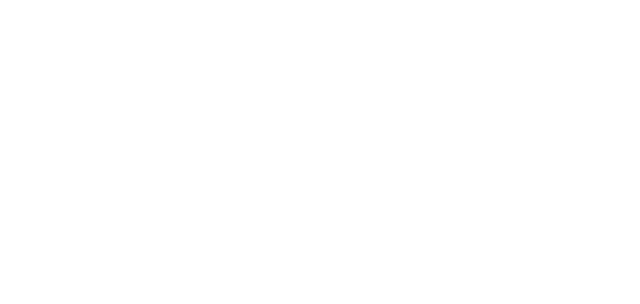
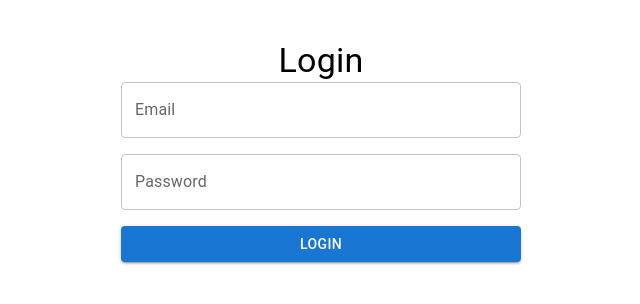
Before and after one commit to zus-pop/pod-booking-admin-dashboard, a React (Vite) app: page /login in a window 1280 px wide. Before the commit this address had no page. Shown: the top 304 px of the page, without its empty margins (327-967 px from the left). Built offline with nearby package versions, Linux system fonts and the light colour scheme.

Commit message:
Add data to manage

```diff
--- a/src/Router.jsx
+++ b/src/Router.jsx
@@ -1,6 +1,7 @@
 import React from "react";
 import { BrowserRouter as Router, Route, Routes } from "react-router-dom";
 import App from "./App";
+import Login from "./scenes/login/Login";
 import {
   Dashboard,
   Team,
@@ -15,16 +16,20 @@ import {
   Calendar,
   Stream,
 } from "./scenes";
+import ManageUsers from "./scenes/users/ManageUsers";
+import PODManage from "./scenes/pods/PODManage";
+import Stores from "./scenes/stores/ManageStores";
 
 const AppRouter = () => {
   return (
     <Router>
       <Routes>
+        <Route path="/login" element={<Login />} />
         <Route path="/" element={<App />}>
           <Route path="/" element={<Dashboard />} />
-          <Route path="/team" element={<Team />} />
-          <Route path="/contacts" element={<Contacts />} />
-          <Route path="/invoices" element={<Invoices />} />
+          <Route path="/users" element={<ManageUsers/>} />
+          <Route path="/store" element={<Stores />} />
+          <Route path="/pod" element={<PODManage />} />
           <Route path="/form" element={<Form />} />
           <Route path="/calendar" element={<Calendar />} />
           <Route path="/bar" element={<Bar />} />
--- a/src/scenes/index.js
+++ b/src/scenes/index.js
@@ -1,9 +1,9 @@
 import Navbar from "./layout/navbar";
 import SideBar from "./layout/sidebar";
 import Dashboard from "./dashboard";
-import Team from "./team";
-import Invoices from "./invoices";
-import Contacts from "./contacts";
+import Team from "./pods/PODManage";
+import Invoices from "./users/ManageUsers";
+import Contacts from "./stores/ManageStores";
 import Form from "./form";
 import Calendar from "./calendar";
 import Bar from "./bar";
--- a/src/scenes/layout/sidebar/index.jsx
+++ b/src/scenes/layout/sidebar/index.jsx
@@ -154,20 +154,20 @@ const SideBar = () => {
           }}
         >
           <Item
-            title="Manage Team"
-            path="/team"
+            title="Manage Users"
+            path="/users"
             colors={colors}
             icon={<PeopleAltOutlined />}
           />
           <Item
-            title="Contacts Information"
-            path="/contacts"
+            title="POD"
+            path="/pod"
             colors={colors}
             icon={<ContactsOutlined />}
           />
           <Item
-            title="Invoices Balances"
-            path="/invoices"
+            title="Stores"
+            path="/store"
             colors={colors}
             icon={<ReceiptOutlined />}
           />
--- /dev/null
+++ b/src/scenes/login/Login.jsx
@@ -0,0 +1,103 @@
+import React, { useState } from 'react';
+import { Box, Button, TextField, Typography } from '@mui/material';
+import { Formik } from 'formik';
+import * as yup from 'yup';
+import { useNavigate } from 'react-router-dom';
+
+const loginSchema = yup.object().shape({
+  email: yup.string().email('Invalid email').required('Required'),
+  password: yup.string().required('Required'),
+});
+
+const Login = () => {
+  const [errorMessage, setErrorMessage] = useState('');
+  const navigate = useNavigate();
+
+  const handleLogin = async (values, actions) => {
+    try {
+      const response = await fetch('http://3.27.69.109:3000/api/v1/auth/login', {
+        method: 'POST',
+        headers: {
+          'Content-Type': 'application/json',
+        },
+        body: JSON.stringify(values),
+      });
+
+      if (!response.ok) {
+        const errorData = await response.json();
+        setErrorMessage(errorData.message);
+        actions.setSubmitting(false);
+        return;
+      }
+
+      const data = await response.json();
+      console.log('Login successful:', data);
+      navigate('/');
+    } catch (error) {
+      setErrorMessage('An error occurred. Please try again.');
+    } finally {
+      actions.setSubmitting(false);
+    }
+  };
+
+  return (
+    <Box sx={{ maxWidth: 400, mx: 'auto', mt: 5 }}>
+      <Typography variant="h4" align="center">Login</Typography>
+      {errorMessage && <Typography color="error">{errorMessage}</Typography>}
+      <Formik
+        initialValues={{ email: '', password: '' }}
+        validationSchema={loginSchema}
+        onSubmit={handleLogin}
+      >
+        {({
+          values,
+          errors,
+          touched,
+          handleBlur,
+          handleChange,
+          handleSubmit,
+          isSubmitting,
+        }) => (
+          <form onSubmit={handleSubmit}>
+            <TextField
+              fullWidth
+              variant="outlined"
+              label="Email"
+              name="email"
+              onBlur={handleBlur}
+              onChange={handleChange}
+              value={values.email}
+              error={touched.email && Boolean(errors.email)}
+              helperText={touched.email && errors.email}
+              sx={{ mb: 2 }}
+            />
+            <TextField
+              fullWidth
+              variant="outlined"
+              label="Password"
+              name="password"
+              type="password"
+              onBlur={handleBlur}
+              onChange={handleChange}
+              value={values.password}
+              error={touched.password && Boolean(errors.password)}
+              helperText={touched.password && errors.password}
+              sx={{ mb: 2 }}
+            />
+            <Button
+              fullWidth
+              variant="contained"
+              color="primary"
+              type="submit"
+              disabled={isSubmitting}
+            >
+              Login
+            </Button>
+          </form>
+        )}
+      </Formik>
+    </Box>
+  );
+};
+
+export default Login;
--- a/src/scenes/invoices/index.jsx
+++ b/src/scenes/stores/ManageStores.jsx
@@ -1,50 +1,66 @@
-import { Box, Typography, useTheme } from "@mui/material";
+import { Box, useTheme } from "@mui/material";
 import { Header } from "../../components";
-import { DataGrid } from "@mui/x-data-grid";
-import { mockDataInvoices } from "../../data/mockData";
+import { DataGrid, GridToolbar } from "@mui/x-data-grid";
+import { mockDataContacts } from "../../data/mockData";
 import { tokens } from "../../theme";
-
-const Invoices = () => {
+import { useState, useEffect } from 'react';
+const Stores = () => {
   const theme = useTheme();
   const colors = tokens(theme.palette.mode);
+  const baseUrl = 'http://3.27.69.109:3000/api/v1'
+  const [data, setData] = useState([]);
+  useEffect(() => {
+    fetchData();
+  }, []); // Empty dependency array ensures the effect runs once on mount
 
+  // Function to fetch data
+  const fetchData = async () => {
+    try {
+      // Make a GET request using the Fetch API
+      const response = await fetch(`${baseUrl}/stores`);
+
+      // Check if the response is successful (status code 200-299)
+      if (!response.ok) {
+        throw new Error('Network response was not ok');
+      }
+
+      // Parse the JSON data from the response
+      const result = await response.json();
+
+      // Update the state with the fetched data
+      setData(result);
+    } catch (error) {
+      console.error('Error fetching data:', error.message);
+    }
+  };
   const columns = [
-    { field: "id", headerName: "ID" },
+    { field: "store_id", headerName: "ID", flex: 1 },
     {
-      field: "name",
+      field: "store_name",
       headerName: "Name",
       flex: 1,
       cellClassName: "name-column--cell",
     },
+
     {
-      field: "phone",
+      field: "hotline",
       headerName: "Phone Number",
       flex: 1,
     },
+
     {
-      field: "email",
-      headerName: "Email",
+      field: "address",
+      headerName: "Address",
       flex: 1,
     },
-    {
-      field: "cost",
-      headerName: "Cost",
-      flex: 1,
-      renderCell: (params) => (
-        <Typography color={colors.greenAccent[500]}>
-          ${params.row.cost}
-        </Typography>
-      ),
-    },
-    {
-      field: "date",
-      headerName: "Date",
-      flex: 1,
-    },
+
   ];
   return (
     <Box m="20px">
-      <Header title="INVOICES" subtitle="List of Invoice Balances" />
+      <Header
+        title="Stores"
+        subtitle="List of Stores"
+      />
       <Box
         mt="40px"
         height="75vh"
@@ -76,11 +92,15 @@ const Invoices = () => {
           "& .MuiDataGrid-iconSeparator": {
             color: colors.primary[100],
           },
+          "& .MuiDataGrid-toolbarContainer .MuiButton-text": {
+            color: `${colors.gray[100]} !important`,
+          },
         }}
       >
         <DataGrid
-          rows={mockDataInvoices}
+          rows={data}
           columns={columns}
+          getRowId={(row) => row.store_id}
           initialState={{
             pagination: {
               paginationModel: {
@@ -95,4 +115,4 @@ const Invoices = () => {
   );
 };
 
-export default Invoices;
+export default Stores;
--- a/src/scenes/contacts/index.jsx
+++ b/src/scenes/users/ManageUsers.jsx
@@ -1,61 +1,63 @@
-import { Box, useTheme } from "@mui/material";
+import { Box, Typography, useTheme } from "@mui/material";
 import { Header } from "../../components";
-import { DataGrid, GridToolbar } from "@mui/x-data-grid";
-import { mockDataContacts } from "../../data/mockData";
+import { DataGrid } from "@mui/x-data-grid";
 import { tokens } from "../../theme";
+import { useState, useEffect } from 'react';
 
-const Contacts = () => {
+const ManageUsers = () => {
+  const baseUrl = 'http://3.27.69.109:3000/api/v1'
   const theme = useTheme();
   const colors = tokens(theme.palette.mode);
+  const [data, setData] = useState([]);
+  useEffect(() => {
+    fetchData();
+  }, []);
+
+  const fetchData = async () => {
+    try {
+      // Make a GET request using the Fetch API
+      const response = await fetch(`${baseUrl}/auth/users`);
+
+      // Check if the response is successful (status code 200-299)
+      if (!response.ok) {
+        throw new Error('Network response was not ok');
+      }
+
+      // Parse the JSON data from the response
+      const result = await response.json();
+
+      // Update the state with the fetched data
+      setData(result);
+    } catch (error) {
+      console.error('Error fetching data:', error.message);
+    }
+  };
 
   const columns = [
-    { field: "id", headerName: "ID", flex: 0.5 },
-    { field: "registrarId", headerName: "Registrar ID" },
+    { field: "user_id", headerName: "ID" },
     {
-      field: "name",
+      field: "user_name",
       headerName: "Name",
       flex: 1,
       cellClassName: "name-column--cell",
     },
-    {
-      field: "age",
-      headerName: "Age",
-      type: "number",
-      headerAlign: "left",
-      align: "left",
-    },
-    {
-      field: "phone",
-      headerName: "Phone Number",
-      flex: 1,
-    },
+
     {
       field: "email",
       headerName: "Email",
       flex: 1,
     },
     {
-      field: "address",
-      headerName: "Address",
+      field: "role_id",
+      headerName: "Role",
       flex: 1,
+
     },
-    {
-      field: "city",
-      headerName: "City",
-      flex: 1,
-    },
-    {
-      field: "zipCode",
-      headerName: "Zip Code",
-      flex: 1,
-    },
+
   ];
   return (
     <Box m="20px">
-      <Header
-        title="CONTACTS"
-        subtitle="List of Contacts for Future Reference"
-      />
+      <Header title="Users" subtitle="List of Users" />
       <Box
         mt="40px"
         height="75vh"
@@ -87,15 +89,12 @@ const Contacts = () => {
           "& .MuiDataGrid-iconSeparator": {
             color: colors.primary[100],
           },
-          "& .MuiDataGrid-toolbarContainer .MuiButton-text": {
-            color: `${colors.gray[100]} !important`,
-          },
         }}
       >
         <DataGrid
-          rows={mockDataContacts}
+          rows={data}
           columns={columns}
-          components={{ Toolbar: GridToolbar }}
+          getRowId={(row) => row.user_id}
           initialState={{
             pagination: {
               paginationModel: {
@@ -110,4 +109,4 @@ const Contacts = () => {
   );
 };
 
-export default Contacts;
+export default ManageUsers;
```
